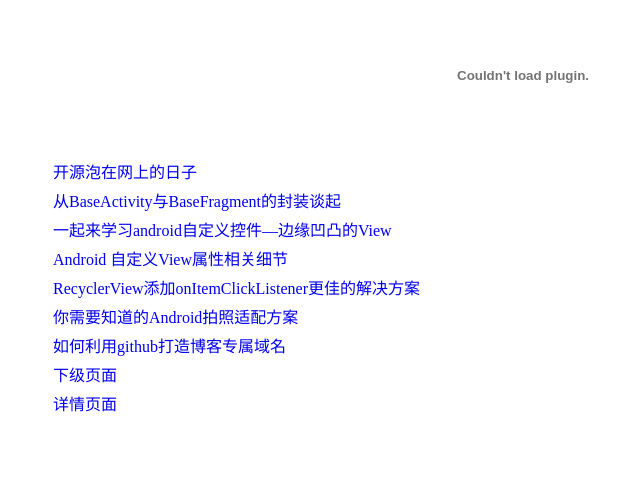
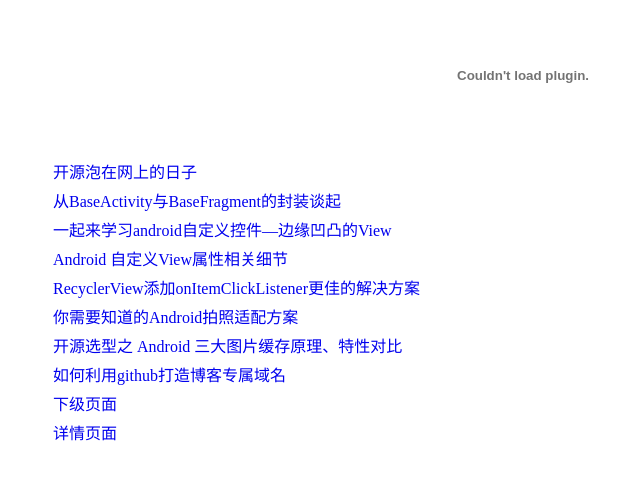
Before and after one commit to pangli/pangli.github.io, a plain HTML site: page content/body.html in a window 1280 px wide. Shown: the whole page, without its empty margins (117-757 px from the left). Drawn offline with Linux system fonts and the light colour scheme.

Commit message:
Update body.html

```diff
--- a/content/body.html
+++ b/content/body.html
@@ -14,6 +14,7 @@
 				<li><a href="http://mp.weixin.qq.com/s?__biz=MzAxMTI4MTkwNQ==&mid=2650820236&idx=1&sn=6dec4ff1efeda3224b5a40fdad862404&scene=4#wechat_redirect">Android 自定义View属性相关细节</a></li>
 				<li><a href="http://mp.weixin.qq.com/s?__biz=MzAxMTI4MTkwNQ==&mid=2650820134&idx=1&sn=58103e352e5269159778d35dc36ed207&scene=4#wechat_redirect">RecyclerView添加onItemClickListener更佳的解决方案</a></li>
 				<li><a href="http://mp.weixin.qq.com/s?__biz=MzA4MjU5NTY0NA==&mid=2653418801&idx=1&sn=5d1107bb28ab60c3dbe50367dc6bf510&scene=4#wechat_redirect">你需要知道的Android拍照适配方案</a></li>
+				<li><a href="http://mp.weixin.qq.com/s?__biz=MzAxNjI3MDkzOQ==&mid=400056342&idx=1&sn=894325d70f16a28bfe8d6a4da31ec304&scene=4#wechat_redirect">开源选型之 Android 三大图片缓存原理、特性对比</a></li>
 				<li><a href="http://mp.weixin.qq.com/s?__biz=MzAxMTI4MTkwNQ==&mid=2650820061&idx=1&sn=c1e5d4d10df62b9eb149eb005702a3f7&scene=4#wechat_redirect">如何利用github打造博客专属域名</a></li>
 				<li><a href="body.html">下级页面</a></li>
 				<li><a href="content/test.html">详情页面</a></li>
```
